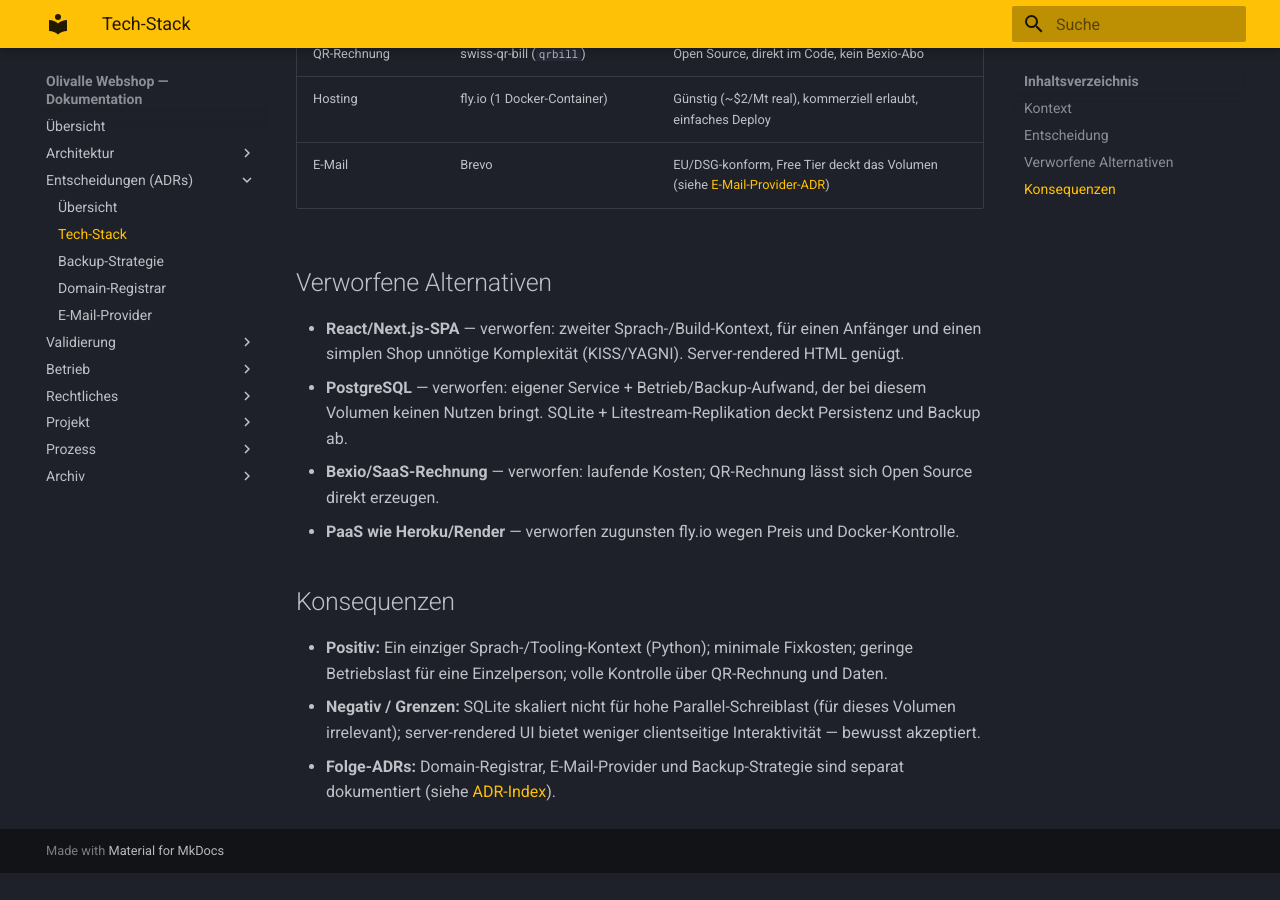
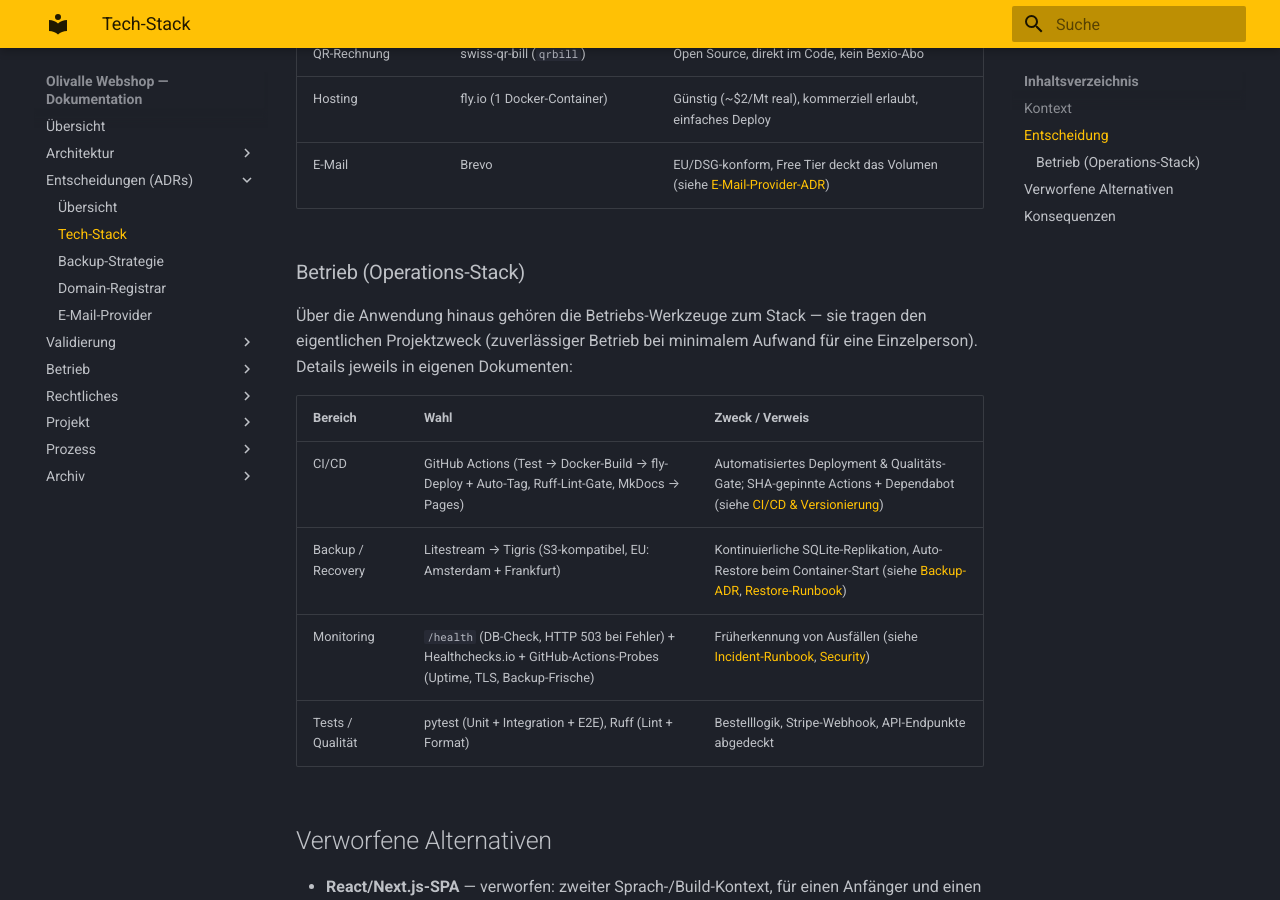
Before and after one commit to konstantinniedermann/olivalle-webshop, an MkDocs documentation site: the page built from docs/adr-tech-stack.md, in a window 1280 px wide and 900 px high, scrolled down 877 px. Built offline with MkDocs 1.6.1 and Material for MkDocs 9.7.7, drawn with Linux system fonts in a browser that asks for light colours; before the commit the page ends 1750 px from its top, so only the background shows below that.

Commit message:
docs: Betriebs-Stack (CI/CD, Backup/Recovery, Monitoring) in Tech-Stack aufnehmen
Die Tech-Stack-Uebersichten zeigten bisher nur den App-Stack — der Betriebs-Layer
(GitHub Actions, Litestream+Tigris, /health+Healthchecks.io) war zwar in eigenen
Dokumenten beschrieben, fehlte aber in der Stack-Sicht, obwohl er den eigentlichen
Projektzweck (zuverlaessiger Betrieb bei minimalem Aufwand) traegt.

- docs/adr-tech-stack.md: neue Gruppe "Betrieb (Operations-Stack)" mit CI/CD,
  Backup/Recovery, Monitoring, Tests/Qualitaet — jeweils mit Verweis aufs Detail-Doku
  (DRY: keine Duplikation, nur Stack-Sicht + Querverweise)
- README "Tech-Stack (Kurzform)": knappe Betriebs-Zeile ergaenzt (haelt #146-Straffung,
  re-surfaced das bei der Straffung verlorene pytest/GitHub-Actions)

mkdocs build --strict gruen, alle Verweis-Links verifiziert.

Co-Authored-By: Claude Opus 4.8 (1M context) <noreply@anthropic.com>

```diff
--- a/docs/adr-tech-stack.md
+++ b/docs/adr-tech-stack.md
@@ -20,6 +20,17 @@ Olivalle ersetzt einen manuellen Bestellprozess (Tally-Formular + manuelle Rechn
 | Hosting | fly.io (1 Docker-Container) | Günstig (~$2/Mt real), kommerziell erlaubt, einfaches Deploy |
 | E-Mail | Brevo | EU/DSG-konform, Free Tier deckt das Volumen (siehe [E-Mail-Provider-ADR](adr-email-provider.md)) |
 
+### Betrieb (Operations-Stack)
+
+Über die Anwendung hinaus gehören die Betriebs-Werkzeuge zum Stack — sie tragen den eigentlichen Projektzweck (zuverlässiger Betrieb bei minimalem Aufwand für eine Einzelperson). Details jeweils in eigenen Dokumenten:
+
+| Bereich | Wahl | Zweck / Verweis |
+|---|---|---|
+| CI/CD | GitHub Actions (Test → Docker-Build → fly-Deploy + Auto-Tag, Ruff-Lint-Gate, MkDocs → Pages) | Automatisiertes Deployment & Qualitäts-Gate; SHA-gepinnte Actions + Dependabot (siehe [CI/CD & Versionierung](ci-cd-und-versionierung.md)) |
+| Backup / Recovery | Litestream → Tigris (S3-kompatibel, EU: Amsterdam + Frankfurt) | Kontinuierliche SQLite-Replikation, Auto-Restore beim Container-Start (siehe [Backup-ADR](adr-backup-strategie.md), [Restore-Runbook](runbook-restore.md)) |
+| Monitoring | `/health` (DB-Check, HTTP 503 bei Fehler) + Healthchecks.io + GitHub-Actions-Probes (Uptime, TLS, Backup-Frische) | Früherkennung von Ausfällen (siehe [Incident-Runbook](runbook-incident.md), [Security](security.md)) |
+| Tests / Qualität | pytest (Unit + Integration + E2E), Ruff (Lint + Format) | Bestelllogik, Stripe-Webhook, API-Endpunkte abgedeckt |
+
 ## Verworfene Alternativen
 
 - **React/Next.js-SPA** — verworfen: zweiter Sprach-/Build-Kontext, für einen Anfänger und einen simplen Shop unnötige Komplexität (KISS/YAGNI). Server-rendered HTML genügt.
```
Also changed, not shown: README.md (+3 -1 lines).
